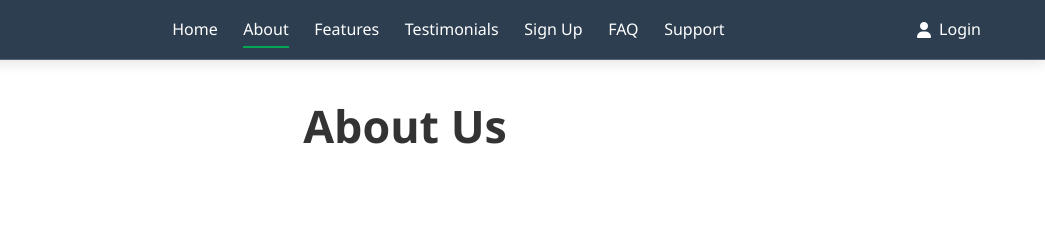
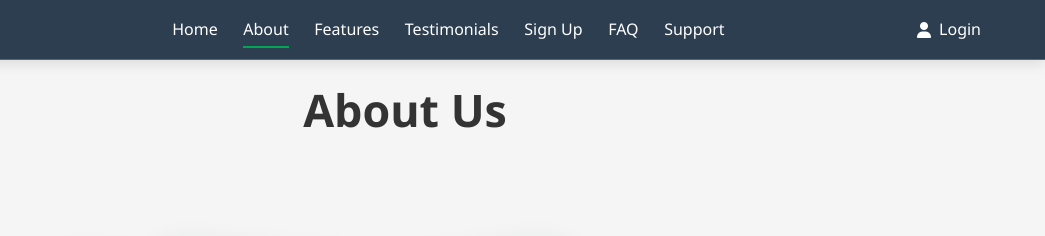
Before and after one commit to tinnerrob/mFT-Website, a plain HTML site: page index.html in a window 1280 px wide. Both pictures are taken after a click on the item "About". Shown: the top 236 px of the page, 235-1280 px from the left. Drawn offline with Linux system fonts and the light colour scheme.

Commit message:
Add files via upload

```diff
--- a/css/styles.css
+++ b/css/styles.css
@@ -126,7 +126,8 @@ img {
     flex-direction: column;
     align-items: center;
     width: 100%;
-    padding: 1rem;
+    padding: 2rem 1rem;
+    justify-content: flex-start;
 }
 
 /* Buttons */
@@ -2282,16 +2283,55 @@ input:checked + .slider:before {
 }
 
 #about .content-container {
-    padding-top: 1rem;
-    padding-bottom: 1rem;
+    /* padding-top: 1rem; */
+    /* padding-bottom: 1rem; */
+}
+
+/* Remove any About-specific header spacing */
+#about h1 {
+    /* No unique margin or padding rules */
 }
 
 /* Consolidated section header styles */
-.content-container > h1 {
+.content-container > h1,
+h1 {
+    margin-top: 0;
     margin-bottom: 2rem;
-    margin-top: 0.5rem;
     text-align: center;
     font-size: var(--h1-size);
     font-weight: 600;
     line-height: 1.3;
 }
+
+/* Remove any centering styles from page-specific containers if needed */
+#about .content-container,
+#features .content-container,
+#testimonials .content-container,
+#support .content-container,
+#signup .content-container,
+#faq .content-container,
+#privacy .content-container,
+#terms .content-container,
+#account .content-container {
+    justify-content: flex-start;
+}
+
+/* All other pages use the same background and no extra top padding */
+.page:not(#home) {
+    background: var(--light-gray-bg);
+    color: var(--text-color);
+    padding-top: 0;
+}
+
+/* Remove section-specific padding-top and background rules */
+#features,
+#testimonials,
+#support,
+#signup,
+#faq,
+#privacy,
+#terms {
+    background: unset;
+    color: unset;
+    padding-top: unset;
+}
--- a/js/app.js
+++ b/js/app.js
@@ -490,7 +490,7 @@ function setupModalPopups() {
             const selectedPlan = btn.getAttribute('data-plan');
             if (selectedPlanInfo) {
                 selectedPlanInfo.textContent = selectedPlan.charAt(0).toUpperCase() + selectedPlan.slice(1);
-            }
+}
         });
     });
     // Close modals on close button
@@ -1059,7 +1059,7 @@ function initTestimonialStackNavigation() {
         arrow.addEventListener('click', () => {
             if (arrow.classList.contains('prev')) {
                 goBackward();
-            } else {
+        } else {
                 goForward();
         }
     });
```
